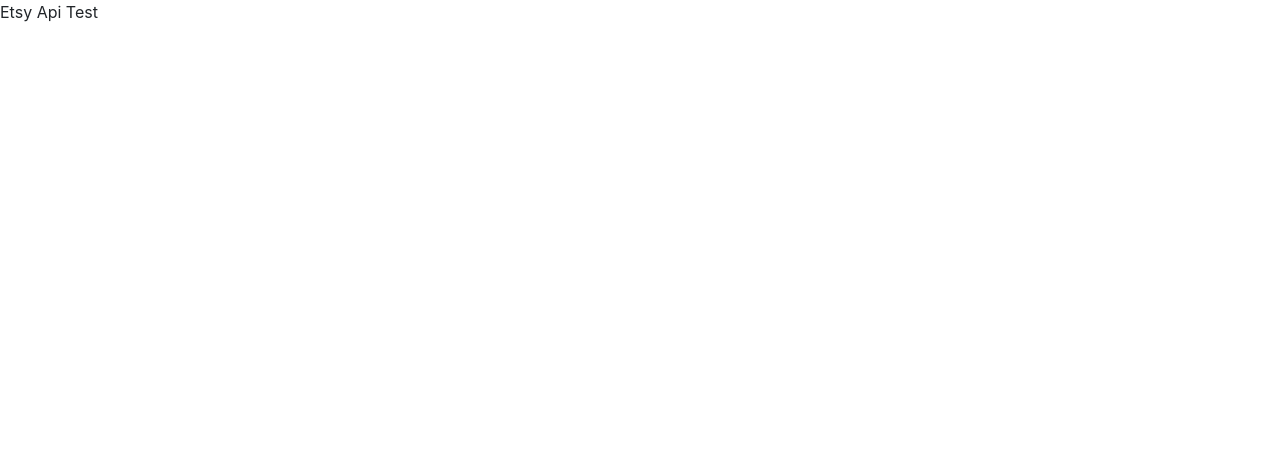
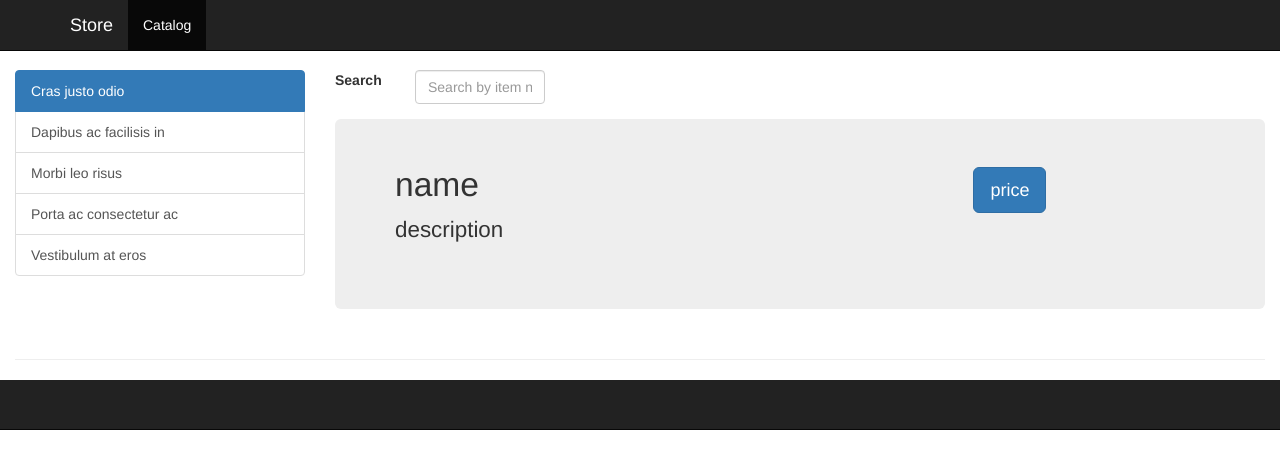
Before and after one commit to yyunyun75/etsyApi, a website: page index.html in a window 1280 px wide. Drawn offline with nearby package versions, Linux system fonts and the light colour scheme.

Commit message:
rough layout

```diff
--- a/assets/css/app.css
+++ b/assets/css/app.css
@@ -0,0 +1,38 @@
+body {
+  padding-top: 70px;
+}
+
+.navbar-brand {
+  width: 128px;
+  text-align: right;
+}
+
+footer.navbar {
+  margin-bottom: 0px;
+}
+
+.jumbotron {
+  -moz-border-radius: 6px;
+  -webkit-border-radius: 6px;
+  border-radius: 6px;
+}
+
+.jumbotron h2 {
+  margin-top: 0px;
+  font-size: 2.4em;
+}
+
+.jumbotron p {
+  font-size: 1.6em;
+}
+
+
+@media (max-width: 767px) {
+  .jumbotron h2 {
+    font-size: 1.8em;
+  }
+  .jumbotron p {
+    font-size: 1em;
+  }
+
+}
--- a/index.html
+++ b/index.html
@@ -11,7 +11,74 @@
     <link rel="stylesheet" href="assets/css/app.css">
 </head>
 <body>
-Etsy Api Test
+    <nav class="navbar navbar-fixed-top navbar-inverse">
+      <div class="container-fluid">
+        <div class="navbar-header">
+          <button type="button" class="navbar-toggle collapsed" data-toggle="collapse" data-target="#navbar" aria-expanded="false" aria-controls="navbar">
+            <span class="sr-only">Toggle navigation</span>
+            <span class="icon-bar"></span>
+            <span class="icon-bar"></span>
+            <span class="icon-bar"></span>
+          </button>
+          <a class="navbar-brand" href="#">Store</a>
+        </div>
+        <div id="navbar" class="collapse navbar-collapse">
+          <ul class="nav navbar-nav">
+            <li class="active"><a href="#">Catalog</a></li>
+          </ul>
+        </div><!-- /.nav-collapse -->
+      </div><!-- /.container -->
+    </nav><!-- /.navbar -->
+
+<div class="container-fluid">
+
+      <div class="row">
+
+        <div class="col-sm-3 hidden-xs" id="sidebar">
+          <div class="list-group">
+            <a href="#" class="list-group-item active">Cras justo odio</a>
+            <a href="#" class="list-group-item">Dapibus ac facilisis in</a>
+            <a href="#" class="list-group-item">Morbi leo risus</a>
+            <a href="#" class="list-group-item">Porta ac consectetur ac</a>
+            <a href="#" class="list-group-item">Vestibulum at eros</a>
+          </div>
+        </div><!--/.sidebar-->
+
+        <div class="col-xs-12 col-sm-9">
+          <form class="form-horizontal">
+            <div class="form-group">
+              <label for="inputSearch" class="col-sm-1">Search</label>
+              <div class="col-sm-2">
+                <input type="text" id="inputSearch" class="form-control" placeholder="Search by item name" ng-model="keyword">
+              </div>
+            </div>
+
+          </form>
+          <div class="jumbotron">
+            <div class="row">
+            <div class="col-sm-8 col-xs-7">
+              <h2>name</h2>
+              <p>description</p>
+            </div>
+            <div class="col-sm-2 text-center col-xs-3">
+              <a class="btn btn-primary btn-lg" href="#" role="button">price</a>
+            </div>
+            <div class="col-sm-2 col-xs-1 text-center">
+
+            </div>
+            </div>
+          </div>
+        </div><!--/.col-xs-12.col-sm-9-->
+
+      </div><!--/row-->
+
+      <hr>
+
+</div><!--/.container-->
+<footer class="navbar-inverse navbar navbar-static-top">
+
+</footer>
+
 <script src="lib/angular/angular.min.js"></script>
 <script src="app/app.js"></script>
 </body>
```
